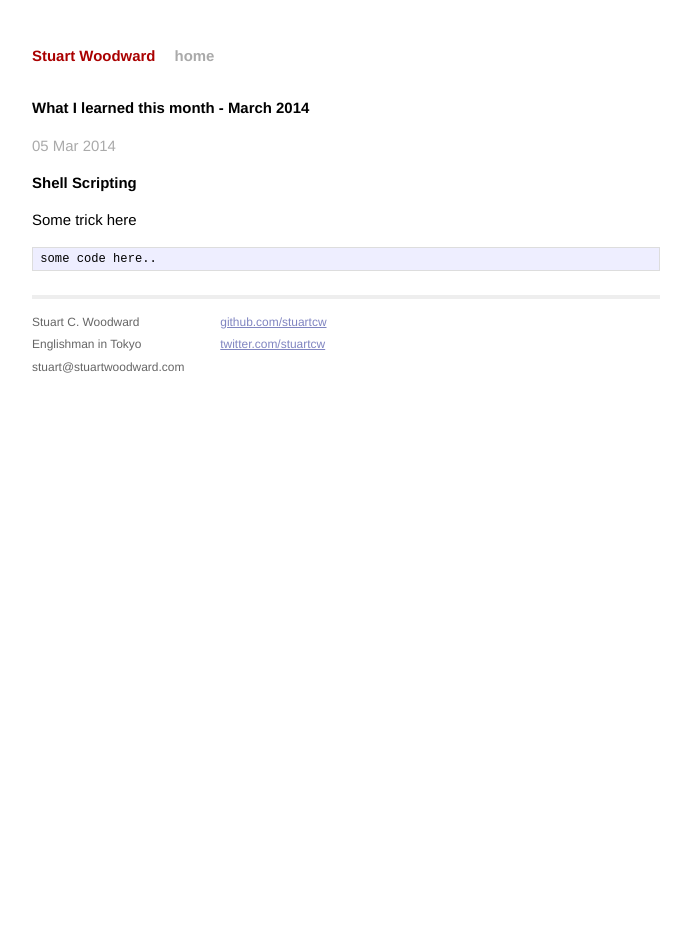
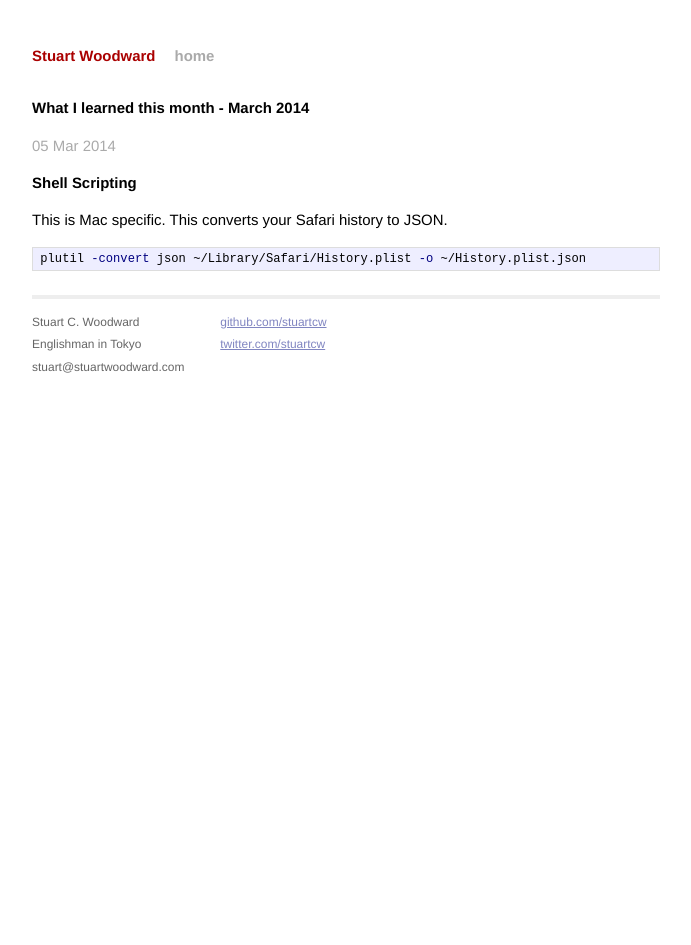
Before and after one commit to stuartcw/stuartcw.com, a Jekyll site: the page built from _posts/2014-03-05-what-i-learned-this-month.markdown, in a window 1280 px wide. Shown: the whole page, without its empty margins (294-985 px from the left). Built offline with Jekyll 4.4.1, drawn with Linux system fonts in a browser that asks for light colours; Markdown is read by kramdown in place of the engine named in the settings.

Commit message:
Added new tip.

```diff
--- a/_posts/2014-03-05-what-i-learned-this-month.markdown
+++ b/_posts/2014-03-05-what-i-learned-this-month.markdown
@@ -10,8 +10,8 @@ categories:
 
 ## Shell Scripting
 
-Some trick here
+This is Mac specific. This converts your Safari history to JSON.
 
 {% highlight bash %}
-some code here..
+plutil -convert json ~/Library/Safari/History.plist -o ~/History.plist.json
 {% endhighlight %}
```
